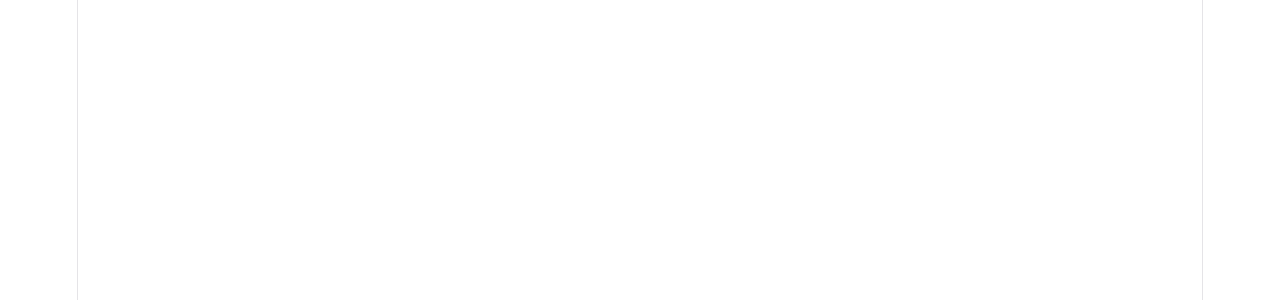
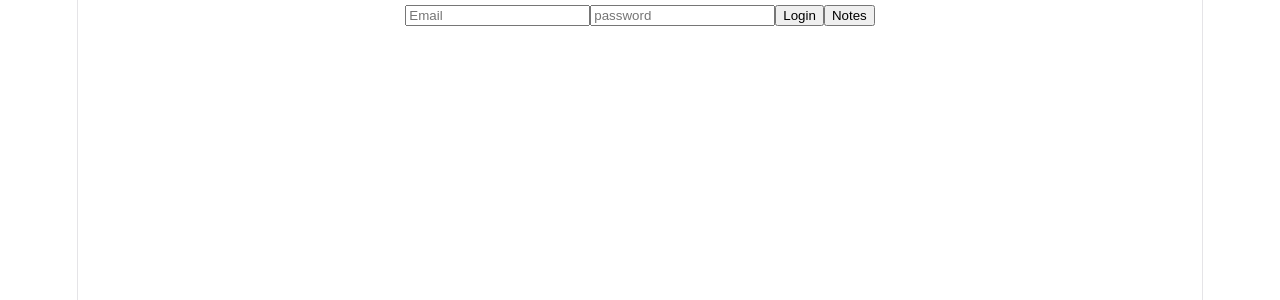
Before and after one commit to MichaelReape/NoteBook, a React (Vite) app in the folder frontend/: page / in a window 1280 px wide. Shown: the top 300 px of the page. Built offline with nearby package versions, Linux system fonts and the light colour scheme.

Commit message:
added login functionality and loggin users notes to the console

```diff
--- a/frontend/src/App.tsx
+++ b/frontend/src/App.tsx
@@ -3,8 +3,81 @@ import reactLogo from './assets/react.svg'
 import viteLogo from './assets/vite.svg'
 import heroImg from './assets/hero.png'
 import './App.css'
+import type { NoteDTO } from './types/note'
+function App() {
+  const [email, setEmail] = useState("");
+  const [password, setPassword] = useState("");
+  const [userId, setUserId] = useState("");
+  const [notes, setNotes] = useState<NoteDTO[]>([]);
 
-function App() {
+  const handleLogin = async () => {
+    //send the username and password to the backend
+    try {
+      console.log("Login clicked, " + email + " " + password);
+      const response = await fetch(
+        `http://localhost:8080/api/users/login`,
+        {
+          method: "POST",
+          headers: { "Content-Type": "application/json" },
+          credentials: "include",
+          body: JSON.stringify({
+            email: email,
+            password: password,
+          }),
+        }
+      );
+      if (!response.ok) {
+        throw new Error("Login failed");
+      }
+      const data = await response.json();
+      setUserId(data.id);
+      console.log("User logged in", data);
+      //why do we return?
+      return;
+    }
+    catch (error) {
+      console.log(error)
+    }
+  };
+
+  const getAllNotes = async () => {
+    try {
+      console.log("Getting all notes");
+      const response = await fetch(
+        `http://localhost:8080/api/notes/user/${userId}`,
+        {
+          method: "GET",
+          headers: { "Content-Type": "application/json" },
+          credentials: "include",
+        }
+      )
+      if (!response.ok) {
+        throw new Error("Failed to fetch users notes");
+      }
+      const data = await response.json();
+      setNotes(data);
+      // console.log(data);
+      // for(NotesDTO : notes){
+      //
+      // };
+
+      // prints the notes to console
+      data.forEach((notes: NoteDTO) => {
+        console.log(notes.note);
+      });
+      return;
+    } catch (error) { console.log(error); }
+
+  }
+  return (
+    <div>
+      <input type="text" value={email} onChange={(e) => setEmail(e.target.value)} placeholder='Email' />
+      <input type="text" value={password} onChange={(e) => setPassword(e.target.value)} placeholder='password' />
+      <button onClick={handleLogin}>Login</button>
+
+      <button onClick={getAllNotes}>Notes</button>
+    </div>
+  );
 }
 
 export default App
--- /dev/null
+++ b/frontend/src/types/note.ts
@@ -0,0 +1,7 @@
+export type NoteDTO = {
+  noteId: number;
+  book: string;
+  chapter: string;
+  note: string;
+  createdAt: string;
+}
```
Also changed, not shown: 2 other files (tests, documents, lock files or other folders).
